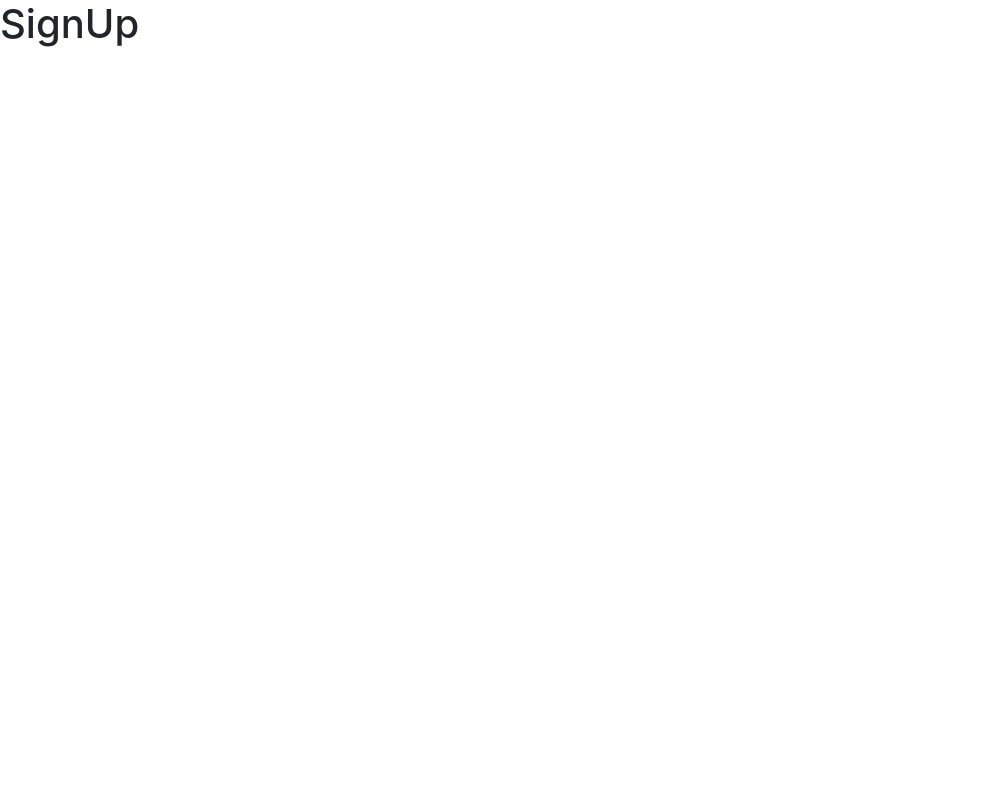
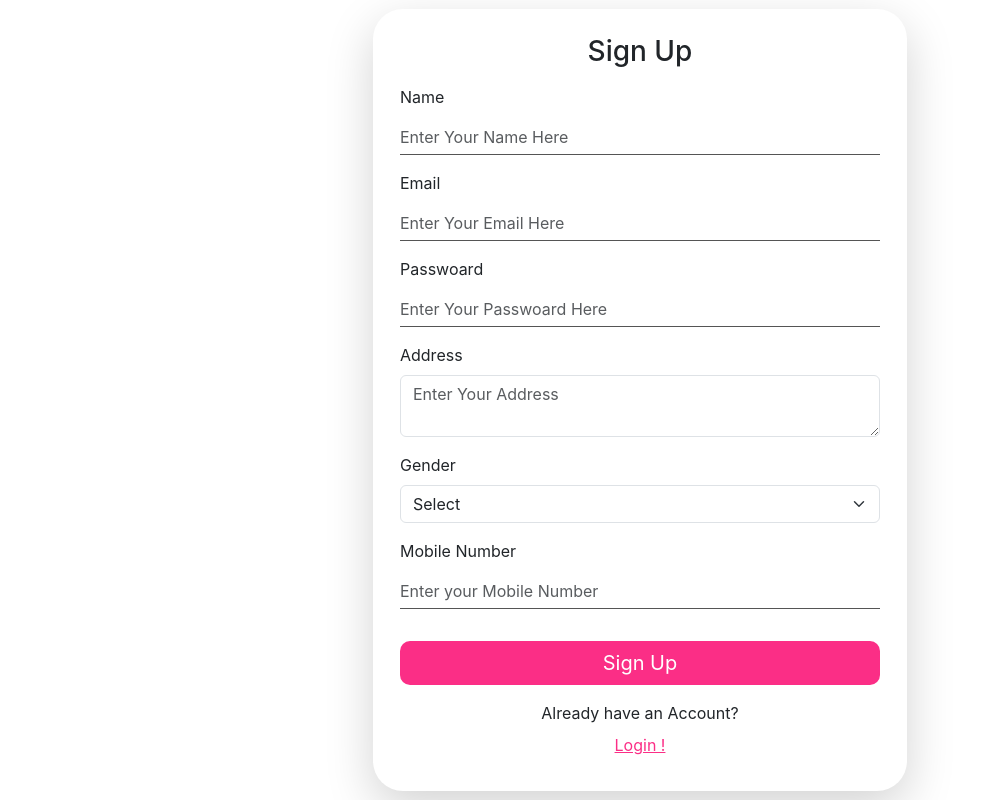
Before and after one commit to Rupesh-Kumbhar/ecom-store-frontend, a React (Create React App) app: page /signUp in a window 1280 px wide. Shown: the whole page, without its empty margins (0-981 px from the left). Built offline with nearby package versions, Linux system fonts and the light colour scheme.

Commit message:
signUp page jsx and scss

```diff
--- a/src/Components/SignUp/signUp.jsx
+++ b/src/Components/SignUp/signUp.jsx
@@ -1,8 +1,76 @@
 import React from "react";
+import { Input, Label,Form} from 'reactstrap'
+import '../SignUp/signUp.scss';
+import { Link } from "react-router-dom";
 
 function SignUp(){
-    return(
-        <h1>SignUp</h1>
+    return (
+        <div className="col-sm-12 signUp-form-ht" >
+
+            <div className="col-sm-5 mx-auto">
+                <div className="card shadow-lg signUp-card" >
+
+                    <div className="card-body">
+                        {/* {JSON.stringify(loginData)} */}
+                        <h3 className='text-center '>Sign Up</h3>
+                        <Form >
+
+                            <div className='my-3 input-container'>
+                                <Label for="username">Name</Label>
+                                <Input type="text" id="name" placeholder='Enter Your Name Here'
+                                />
+                            </div>
+
+                            <div className='my-3 input-container'>
+                                <Label for="email">Email</Label>
+                                <Input type="email" id="email" placeholder='Enter Your Email Here'
+                                />
+                            </div>
+
+                            <div className='my-3 input-container'>
+                                <Label for="password">Passwoard</Label>
+                                <Input type="password" id="passwoard" placeholder='Enter Your Passwoard Here'
+                                />
+                            </div>
+
+                            <div className='my-3 input-container'>
+                                <Label for="address">Address</Label>
+                                <Input id="address" type="textarea" placeholder='Enter Your Address'
+                                />
+                            </div>
+
+                            <div className='my-3 input-container'>
+                                <Label for="Gender">Gender</Label>
+                                <Input type="select" id="gender">
+                                    <option>Select</option>
+                                    <option>Male</option>
+                                    <option>Female</option>
+                                    <option>Other</option>
+                                </Input>
+                            </div>
+
+                            <div className='my-3 input-container'>
+                                <Label for="mobileNo">Mobile Number</Label>
+                                <Input type="number" id="phone" placeholder='Enter your Mobile Number'
+
+                                />
+                            </div>
+
+                            <div className="mb-3 pt-3">
+                                <button type="button" className="signUp-btn btn btn-lg" >Sign Up</button>
+                            </div>
+
+                            <div className="mt-3 mb-2 text-center ">
+                                <p className="mb-2">Already have an Account?  </p>
+
+                                <Link to="/login" className="mx-2 route-link-css"> Login !</Link>
+                            </div>
+
+                        </Form>
+                    </div>
+                </div>
+            </div>
+        </div>
     )
 }
 
--- a/src/Components/SignUp/signUp.scss
+++ b/src/Components/SignUp/signUp.scss
@@ -0,0 +1,51 @@
+.signUp-form-ht {
+    display: flex;
+    justify-content: center;
+    align-items: center;
+    height: 100vh;
+}
+
+.signUp-card {
+    border-radius: 30px;
+    border: 0;
+    padding: 2%;
+}
+
+.signUp-btn {
+    border-radius: 10px !important;
+    width: 100% !important;
+    color: white !important;
+    background-color: #fb2e86 !important;
+    padding: 7px !important;
+    border: 0 !important;
+}
+
+.input-container {
+    position: relative;
+    margin-bottom: 25px;
+}
+
+.input-container input {
+    border: 0;
+    border-bottom: 1px solid #555;
+    width: 100%;
+    padding: 8px 0 5px 0;
+    font-size: 16px;
+    border-radius: 0;
+}
+
+.input-container input:focus {
+    border: none;
+    outline: none;
+    border-bottom: 1px solid #e74c3c;
+    box-shadow: none !important;
+}
+
+.route-link-css {
+    color: #fb2e86 !important;
+}
+
+// mobile css media queries
+// .create-acc-mb-width{
+
+// }
```
